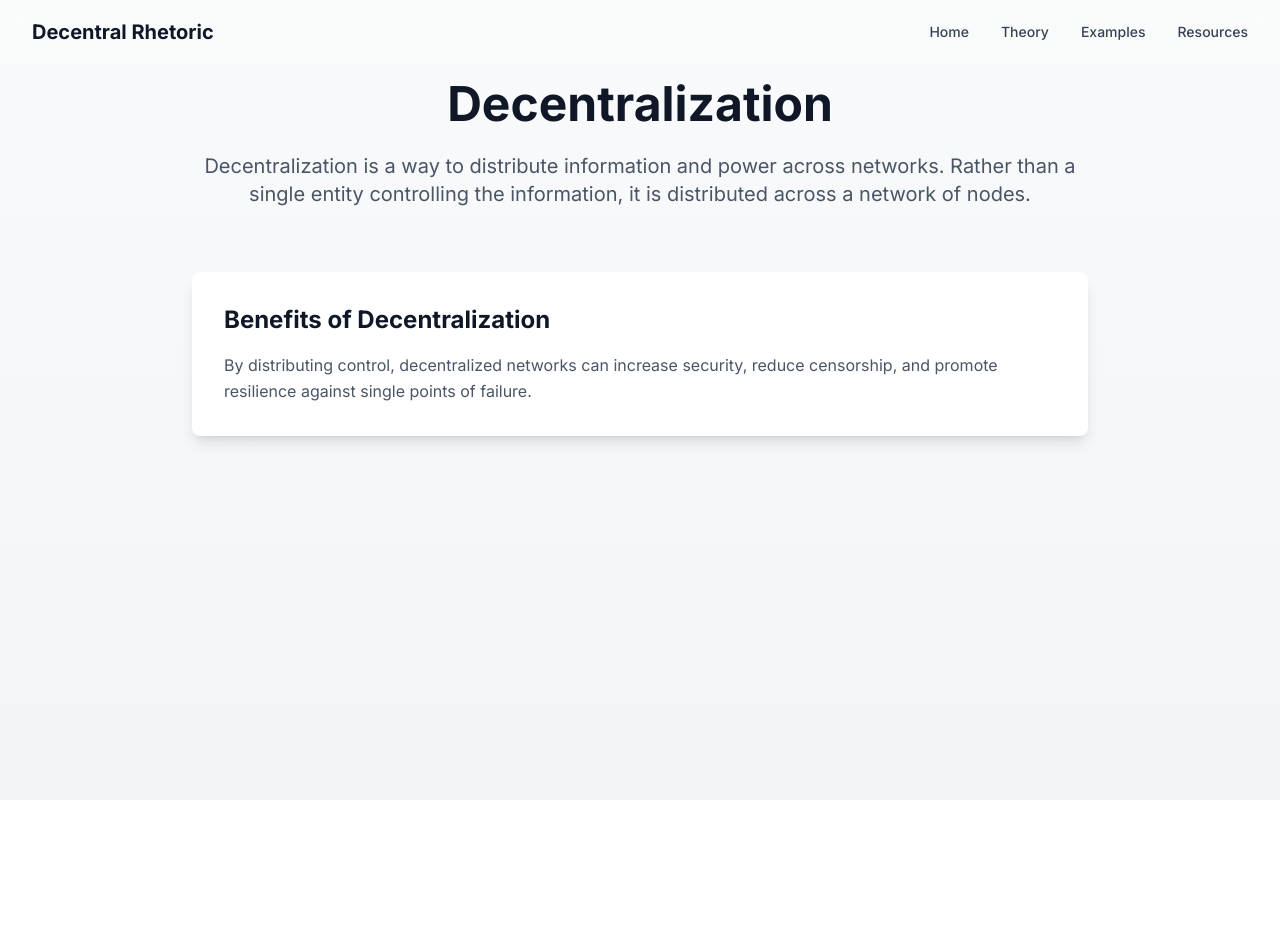
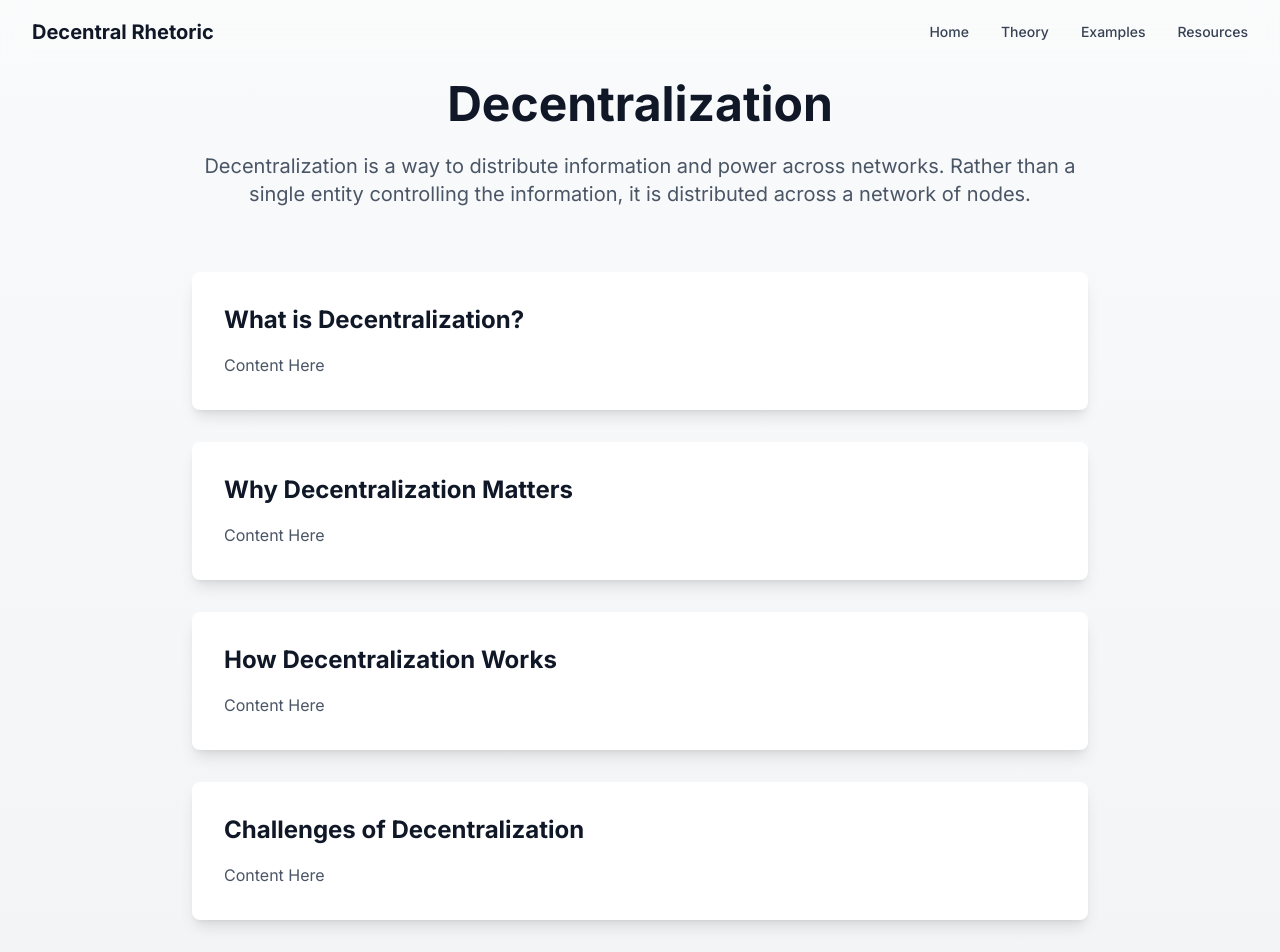
Before and after one commit to yoruowl/multimodal-project, a Next.js app: page /theory/decentralization in a window 1280 px wide. Shown: the top 952 px of the page. Before the commit the page ends 800 px from the top, so only its background shows below. Built offline with nearby package versions, Linux system fonts and the light colour scheme.

Commit message:
filling out pages

```diff
--- a/src/app/globals.css
+++ b/src/app/globals.css
@@ -32,3 +32,11 @@ body {
 .card-interactive {
   @apply bg-white rounded-lg shadow-lg p-8 transform hover:scale-[1.02] transition-transform duration-200;
 }
+
+.card-title {
+  @apply text-2xl font-bold text-gray-900 mb-4;
+}
+
+.card-content {
+  @apply text-gray-600 leading-relaxed;
+}
--- a/src/app/theory/decentralization/page.tsx
+++ b/src/app/theory/decentralization/page.tsx
@@ -15,12 +15,38 @@ export default function Decentralization() {
             </div>
 
             <div className="card">
-            <h2 className="text-2xl font-bold text-gray-900 mb-4">
-              Benefits of Decentralization
+                <h2 className="card-title">
+                    What is Decentralization?
                 </h2>
-            <p className="text-gray-600 leading-relaxed">
-              By distributing control, decentralized networks can increase security,
-              reduce censorship, and promote resilience against single points of failure.
+                <p className="card-content">
+                    Content Here
+                </p>
+            </div>
+
+            <div className="card">
+                <h2 className="card-title">
+                    Why Decentralization Matters
+                </h2>
+                <p className="card-content">
+                    Content Here
+                </p>
+            </div>
+
+            <div className="card">
+                <h2 className="card-title">
+                    How Decentralization Works
+                </h2>
+                <p className="card-content">
+                    Content Here
+                </p>
+            </div>
+
+            <div className="card">
+                <h2 className="card-title">
+                    Challenges of Decentralization
+                </h2>
+                <p className="card-content">
+                    Content Here
                 </p>
             </div>
         </div>
--- a/src/app/theory/open-source/page.tsx
+++ b/src/app/theory/open-source/page.tsx
@@ -16,12 +16,38 @@ export default function OpenSource() {
           </div>
 
           <div className="card">
-            <h2 className="text-2xl font-bold text-gray-900 mb-4">
-              Why Open Source Matters
+            <h2 className="card-title">
+              What is Open Source?
             </h2>
-            <p className="text-gray-600 leading-relaxed">
-              Open source projects foster transparency, community-driven development,
-              and innovation by allowing anyone to inspect, modify, and distribute software.
+            <p className="card-content">
+                Content Here
+            </p>
+          </div>
+
+          <div className="card">
+            <h2 className="card-title">
+                Why Open Source Matters
+            </h2>
+            <p className="card-content">
+                Content Here
+            </p>
+          </div>
+
+          <div className="card">
+            <h2 className="card-title">
+                How Open Source Works
+            </h2>
+            <p className="card-content">
+                Content Here
+            </p>
+          </div>
+
+          <div className="card">
+            <h2 className="card-title">
+                Challenges of Open Source
+            </h2>
+            <p className="card-content">
+                Content Here
             </p>
           </div>
         </div>
```
Lines whose indentation alone changed are shown as unchanged.
